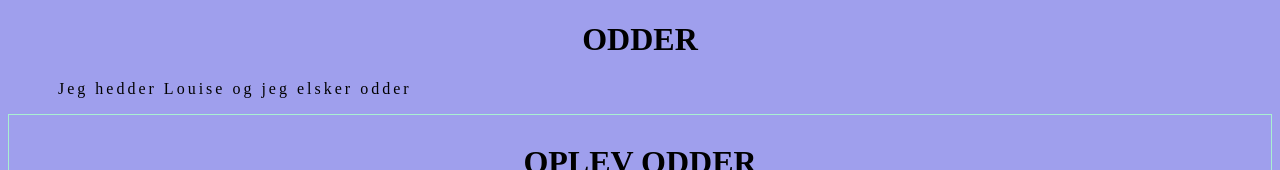
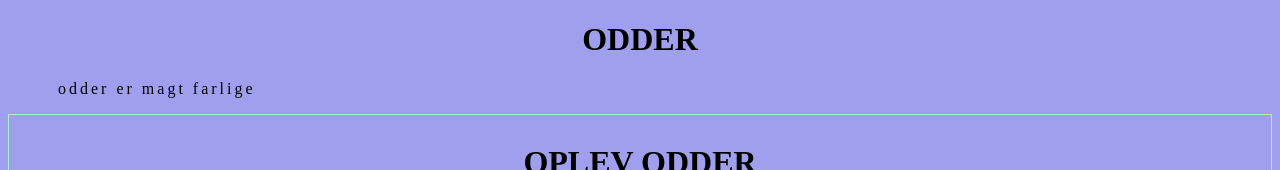
Before and after one commit to loui895q/loui895q.github.io, a plain HTML site: page index.html in a window 1280 px wide. Shown: the top 170 px of the page. Drawn offline with Linux system fonts and the light colour scheme.

Commit message:
Update index.html

```diff
--- a/index.html
+++ b/index.html
@@ -22,7 +22,7 @@ body {
 
 <h1>Odder</h1>
 
-<p>Jeg hedder Louise og jeg elsker odder </p>
+<p>odder er magt farlige </p>
 
 </body>
 </html>
```
